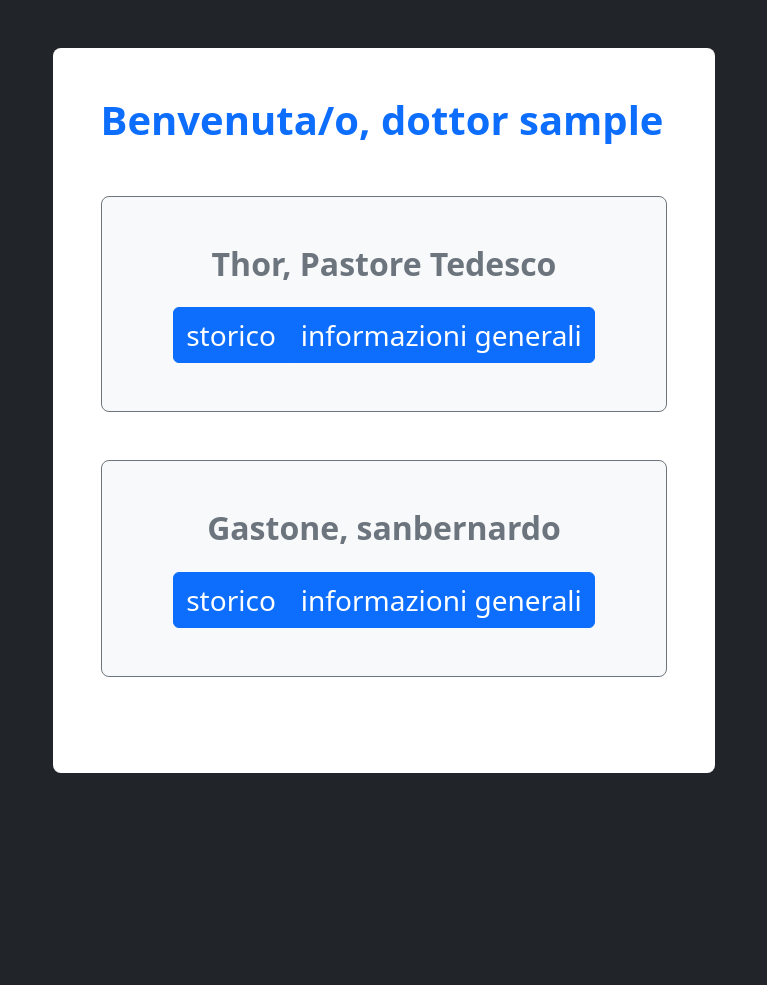
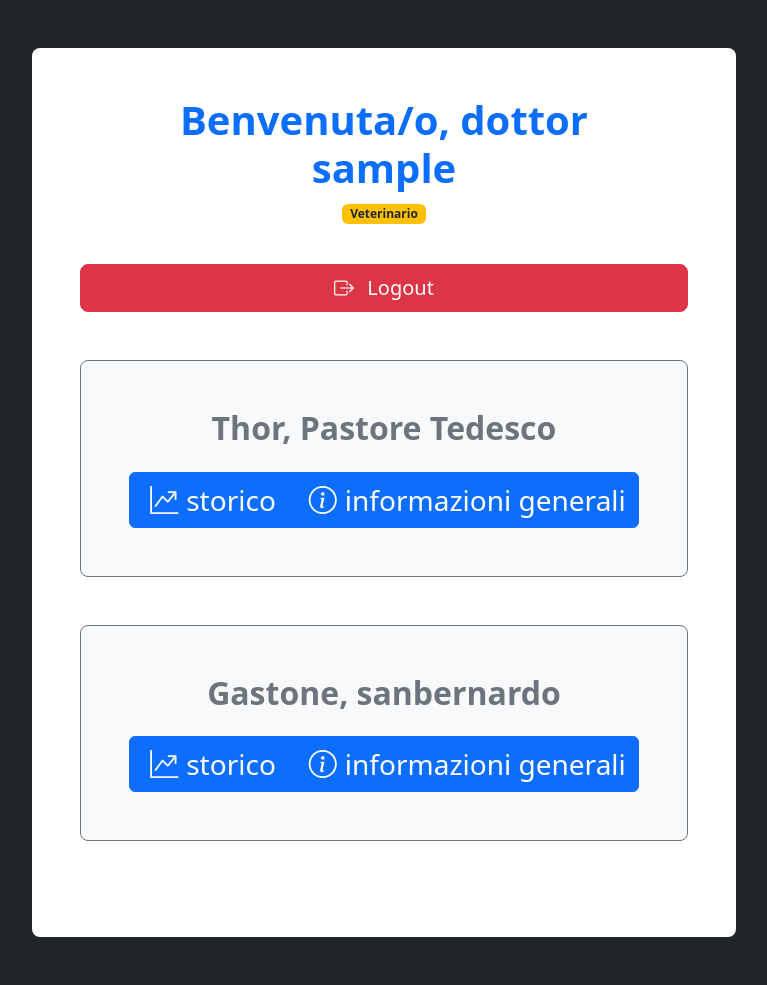
Before and after one commit to Ale-ya/veterinario, a PHP site: page /dashboard_vet.php in a window 1280 px wide. Shown: the whole page, without its empty margins (256-1023 px from the left). Before the commit the page ends 773 px from the top, so only its background shows below. Run offline with PHP 8.4, Linux system fonts and the light colour scheme; the visitor is signed in with stand-in values (Sample User, id 1); data comes from the database, SQL or seed files in the repository.

Commit message:
Ui fix dashboard_vet.php

```diff
--- a/dashboard_vet.php
+++ b/dashboard_vet.php
@@ -21,13 +21,28 @@ $res = $conn->query($sql);
     <meta charset="utf-8">
     <meta name="viewport" content="width=device-width, initial-scale=1">
     <link href="https://cdn.jsdelivr.net/npm/bootstrap@5.3.8/dist/css/bootstrap.min.css" rel="stylesheet">
+    <link rel="stylesheet" href="https://cdn.jsdelivr.net/npm/bootstrap-icons@1.11.3/font/bootstrap-icons.min.css">
     <script src="https://cdn.jsdelivr.net/npm/bootstrap@5.3.8/dist/js/bootstrap.bundle.min.js"></script>
 </head>
 <body class="d-flex justify-content-center bg-dark py-5" >
 
     <div class="p-5 text-center bg-white text-dark rounded-3 ">
-    <p class="h1 mb-1 fw-bold text-primary me-1">Benvenuta/o, <?php echo  ($_SESSION['usertype'] == 'vet' ? 'dottor ' : '') . $_SESSION['username'] ?></p><br><br>
 
+    <p class="h1 mb-2 fw-bold text-primary ">
+        Benvenuta/o, dottor <br>
+        <strong><?php echo htmlspecialchars($_SESSION['username']); ?></strong>
+    </p>
+
+    <!-- span(inline)? -->
+    <div class="badge bg-warning text-dark mb-4" >
+        <?php echo $_SESSION['usertype'] == 'vet' ? 'Veterinario' : 'Proprietario'; ?>
+    </div>
+
+    <div class="mt-3 mb-5 d-grid gap-3 ">
+        <a href="logout.php" class="btn btn-danger btn-lg">
+            <i class="bi bi-box-arrow-right me-2"></i> Logout
+        </a>
+    </div>
     <?php
 
         foreach ($res as $record) {
@@ -35,8 +50,8 @@ $res = $conn->query($sql);
             echo "<div class='p-5 text-center bg-light text-secondary rounded-3 mb-5 border border-secondary border-1 rounded-3'>";
             echo "<p class='h2 mb-4 fw-semibold text-secondary'> " . $record["nome_paziente"] . ", ". $record["razza"] . "</p>";
             echo "<div class='btn-group'>";
-            echo "<a class='btn btn-primary btn-1g fs-3' href='storico.php?id={$record['id_paziente']}'>storico</a></button>";
-            echo "<a class='btn btn-primary btn-1g fs-3' href='info_animale.php?id={$record['id_paziente']}'>informazioni generali</a></button>";
+            echo "<a class='btn btn-primary btn-1g fs-3 ' href='storico.php?id={$record['id_paziente']}'><i class='bi bi-graph-up-arrow m-2'></i>storico</a></button>";
+            echo "<a class='btn btn-primary btn-1g fs-3' href='info_animale.php?id={$record['id_paziente']}'><i class='bi bi-info-circle m-2'></i>informazioni generali</a></button>";
             echo "</div>";
             echo "</div>";
 
```
Also changed, not shown: dashboard_owner.php (+5 -5 lines), storico.php (+5 -3 lines).
